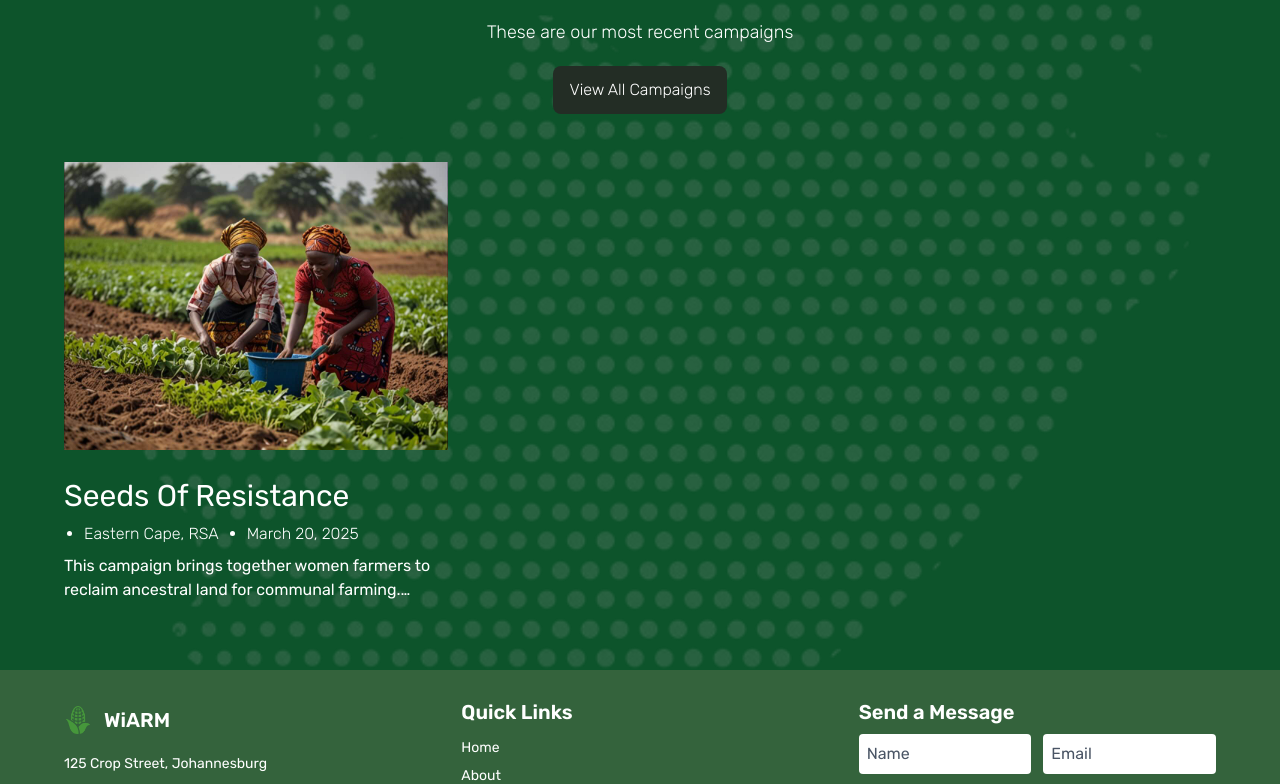
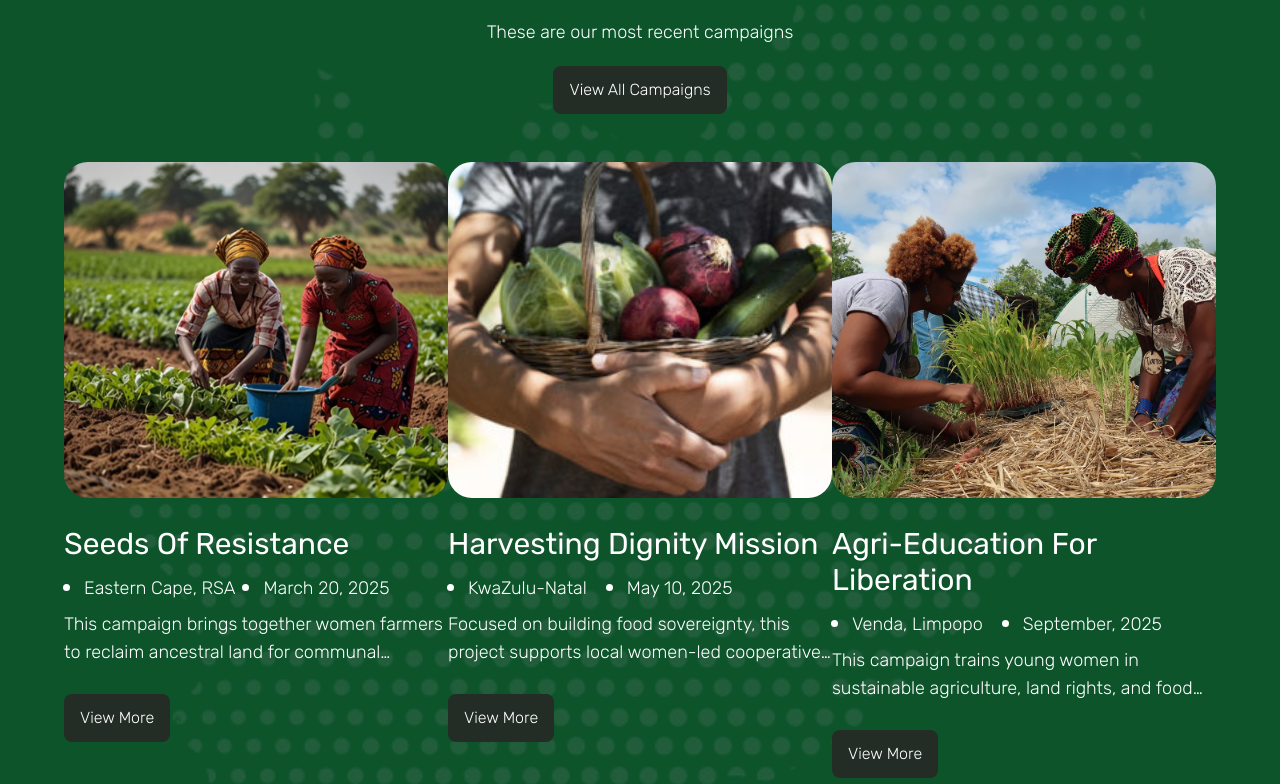
Before and after one commit to rorisangputu/wiarm, a React (Vite) app: page / in a window 1280 px wide. Shown: the part 1980-2764 px from the top of the page. Built offline with nearby package versions, Linux system fonts and the light colour scheme.

Commit message:
finishing campaign

```diff
--- a/src/components/Campaigns.jsx
+++ b/src/components/Campaigns.jsx
@@ -1,6 +1,8 @@
 import React from 'react'
 import dotted from '../assets/dotted_sa_bg.png'
 import women from '../assets/two_women_farming.jpg'
+import mulch from '../assets/mulch_farming.webp'
+import sov from '../assets/sov_food.jpg'
 
 const Campaigns = () => {
     return (
@@ -10,7 +12,7 @@ const Campaigns = () => {
             <img
                 src={dotted}
                 alt="wheatbg"
-                className="absolute inset-0 w-full h-full object-cover opacity-20 z-0"
+                className="absolute inset-0 w-full h-full object-cover opacity-15 z-0"
             />
             <div className='w-[90%] mx-auto relative z-10 text-white'>
                 <div className='flex flex-col gap-5'>
@@ -38,22 +40,75 @@ const Campaigns = () => {
                     </div>
                     <div className='grid grid-cols-1 md:grid-cols-2 lg:grid-cols-3'>
                         <div className='py-7 flex flex-col gap-7'>
-                            <img src={women} alt="" className='w-full h-full object-cover' />
+                            <img src={women} alt="" className='w-full h-84 rounded-3xl object-cover' />
                             <div className='flex flex-col gap-2'>
                                 <h3 className='text-3xl capitalize font-normal'>
                                     Seeds of Resistance
                                 </h3>
-                                <ul className='list-disc list-outside flex ml-5 gap-7 font-light'>
+                                <ul className='list-disc marker:text-2xl list-outside flex ml-5 gap-7 text-lg font-light'>
                                     <li>Eastern Cape, RSA</li>
                                     <li>March 20, 2025</li>
                                 </ul>
-                                <p className='line-clamp-2'>
+                                <p className='line-clamp-2 font-light text-lg'>
                                     This campaign brings together women farmers to reclaim ancestral
                                     land for communal farming. Through seed exchanges, soil healing
                                     workshops, and community planting days, “Seeds of Resistance” is
                                     reviving indigenous farming methods and strengthening local food
                                     systems rooted in tradition and resilience.
                                 </p>
+                            </div>
+                            <div className="flex justify-start">
+                                <button className="flex capitalize font-light text-md items-center gap-2 bg-[#232d25] rounded-lg py-3 px-4 text-white">
+                                    View more
+                                </button>
+                            </div>
+                        </div>
+                        <div className='py-7 flex flex-col gap-7'>
+                            <img src={sov} alt="" className='w-full h-84 rounded-3xl object-cover' />
+                            <div className='flex flex-col gap-2'>
+                                <h3 className='text-3xl capitalize font-normal'>
+                                    Harvesting Dignity Mission
+                                </h3>
+                                <ul className='list-disc marker:text-2xl list-outside flex ml-5 gap-10 text-lg font-light'>
+                                    <li>KwaZulu-Natal</li>
+                                    <li>May 10, 2025</li>
+                                </ul>
+                                <p className='line-clamp-2 font-light text-lg'>
+                                    Focused on building food sovereignty, this project supports local
+                                    women-led cooperatives to grow, process, and distribute fresh
+                                    produce within rural villages. The goal is to reduce food
+                                    insecurity and challenge the exploitative middleman model by
+                                    creating farm-to-table supply chains run by Black women.
+                                </p>
+                            </div>
+                            <div className="flex justify-start">
+                                <button className="flex capitalize font-light text-md items-center gap-2 bg-[#232d25] rounded-lg py-3 px-4 text-white">
+                                    View more
+                                </button>
+                            </div>
+                        </div>
+                        <div className='py-7 flex flex-col gap-7'>
+                            <img src={mulch} alt="" className='w-full h-84 rounded-3xl object-cover' />
+                            <div className='flex flex-col gap-2'>
+                                <h3 className='text-3xl capitalize font-normal'>
+                                    Agri-Education for Liberation
+                                </h3>
+                                <ul className='list-disc marker:text-2xl list-outside flex ml-5 gap-10 text-lg font-light'>
+                                    <li>Venda, Limpopo</li>
+                                    <li>September, 2025</li>
+                                </ul>
+                                <p className='line-clamp-2 font-light text-lg'>
+                                    This campaign trains young women in sustainable agriculture,
+                                    land rights, and food justice. Through hands-on learning, policy
+                                    education, and advocacy forums, WiARM is cultivating a generation
+                                    of leaders ready to transform the agricultural landscape from the
+                                    ground up.
+                                </p>
+                            </div>
+                            <div className="flex justify-start">
+                                <button className="flex capitalize font-light text-md items-center gap-2 bg-[#232d25] rounded-lg py-3 px-4 text-white">
+                                    View more
+                                </button>
                             </div>
                         </div>
                     </div>
```
